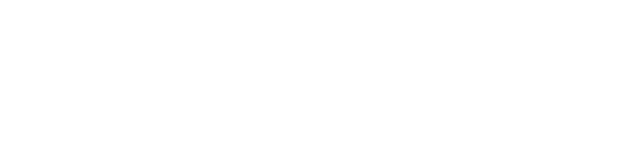
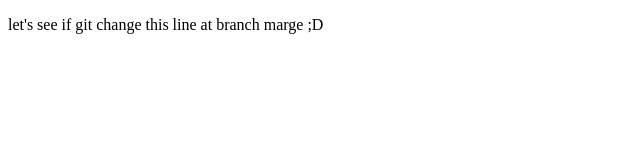
Before and after one commit to adrzal/Tutorial, a plain HTML site: page index.html in a window 1280 px wide. Shown: the whole page, without its empty margins (0-640 px from the left). Drawn offline with Linux system fonts and the light colour scheme.

Commit message:
0.3v
check !

```diff
--- a/index.html
+++ b/index.html
@@ -7,7 +7,9 @@
 <body>
     <div id="con">
         <div id="main">
-
+            <p>
+                let's see if git change this line at branch marge ;D
+            </p>
         </div>
     </div>
 </body>
```
